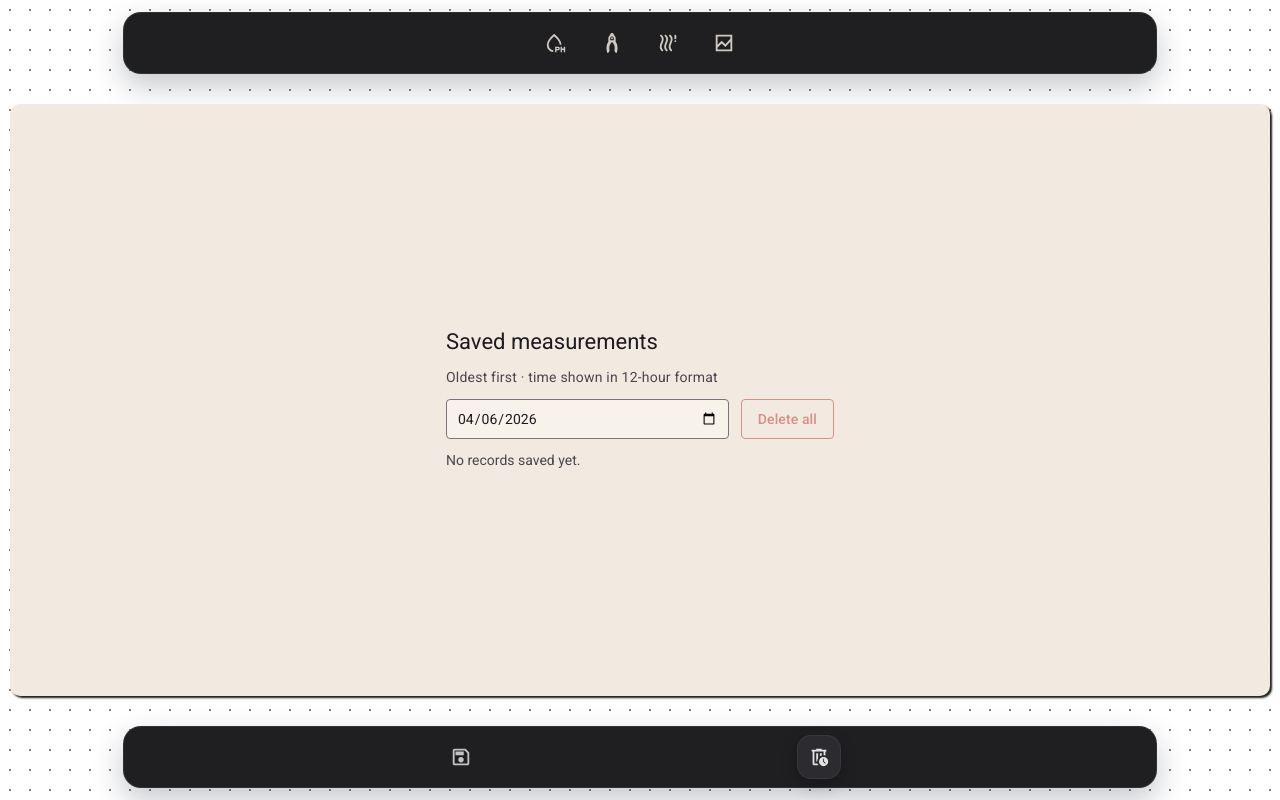
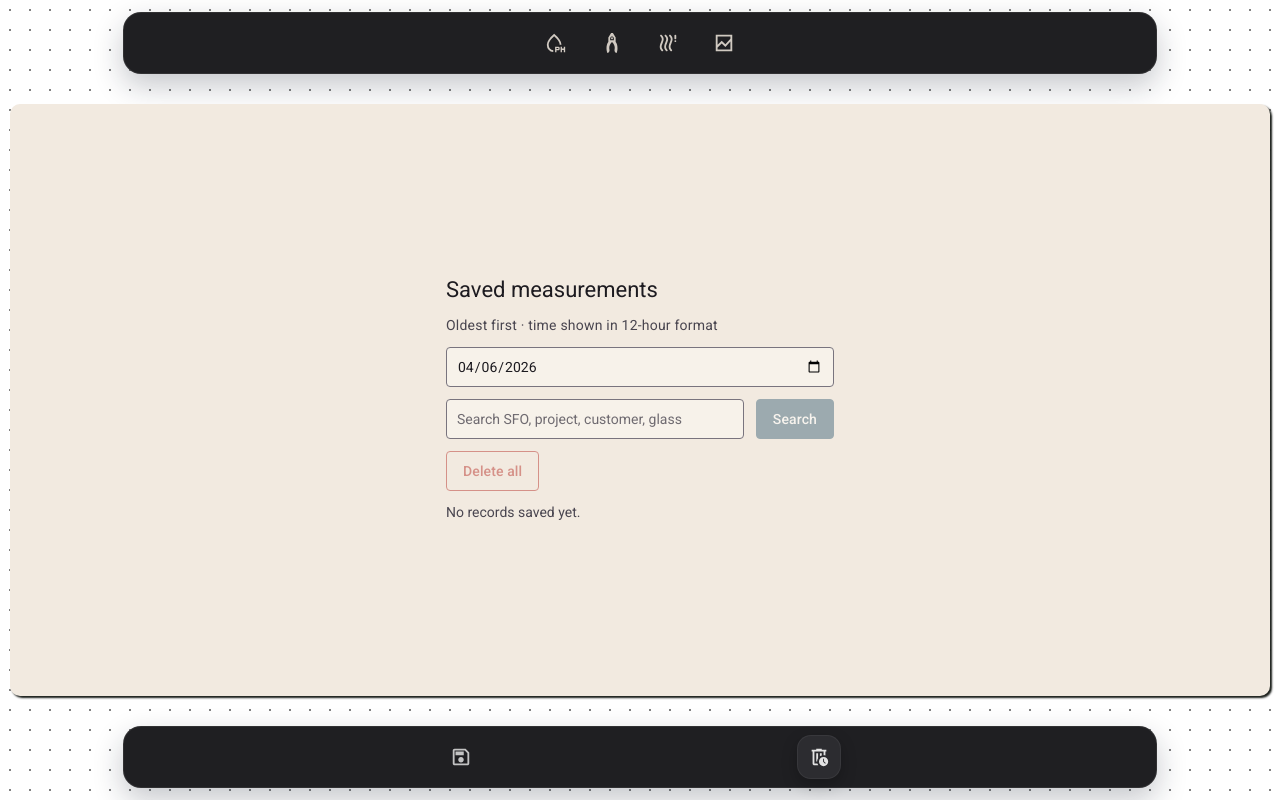
Before and after one commit to shyamrudrapati35/matrixqctools, a React (Vite) app: page /dgu/save in a window 1280 px wide. Built offline with nearby package versions, Linux system fonts and the light colour scheme.

Commit message:
added search function

```diff
--- a/src/pages/savepage/Save.jsx
+++ b/src/pages/savepage/Save.jsx
@@ -68,6 +68,20 @@ function cleanClipboardText(text) {
       return hasClipboardValue(entry.slice(separatorIndex + 1));
     })
     .join("\n\n");
+}
+
+function getSearchableText(m) {
+  return [
+    m.sfo,
+    m.customer,
+    m.project,
+    m.glassType,
+    m.spec,
+    ...Object.values(m),
+  ]
+    .filter((value) => value != null)
+    .map((value) => String(value).toLowerCase())
+    .join(" ");
 }
 
 function formatCardData(m, category) {
@@ -274,6 +288,8 @@ export default function Save({ category }) {
   const [deleting, setDeleting] = useState(false);
   const [copySuccess, setCopySuccess] = useState(false);
   const [selectedDate, setSelectedDate] = useState(() => formatDateInputValue());
+  const [searchQuery, setSearchQuery] = useState("");
+  const [submittedSearchQuery, setSubmittedSearchQuery] = useState("");
 
   function onLoadMeasurement(measurement) {
     const draftKey = getDraftStorageKey(category);
@@ -358,10 +374,19 @@ export default function Save({ category }) {
     };
   }, [category]);
 
-  const filteredItems = items.filter((m) => isSameLocalDate(m.time, selectedDate));
+  const dateFilteredItems = items.filter((m) => isSameLocalDate(m.time, selectedDate));
+  const normalizedSearchQuery = submittedSearchQuery.trim().toLowerCase();
+  const isSearchActive = normalizedSearchQuery !== "";
+  const filteredItems = isSearchActive
+    ? items.filter((m) => getSearchableText(m).includes(normalizedSearchQuery))
+    : dateFilteredItems;
+
+  const onSearch = () => {
+    setSubmittedSearchQuery(searchQuery.trim());
+  };
 
   const onDeleteAll = async () => {
-    if (filteredItems.length === 0) return;
+    if (dateFilteredItems.length === 0) return;
 
     const selectedDateLabel = formatSelectedDate(selectedDate);
     const ok = window.confirm(
@@ -372,7 +397,7 @@ export default function Save({ category }) {
     setDeleting(true);
     setError("");
     try {
-      const idsToDelete = filteredItems.map((item) => item.id);
+      const idsToDelete = dateFilteredItems.map((item) => item.id);
       await deleteMeasurementsByIds(idsToDelete, category);
       setItems((currentItems) => currentItems.filter((item) => !idsToDelete.includes(item.id)));
     } catch (err) {
@@ -403,11 +428,40 @@ export default function Save({ category }) {
             onChange={(event) => setSelectedDate(event.target.value || formatDateInputValue())}
           />
         </label>
+        <label className="m3-save-search-field">
+          <input
+            type="search"
+            className="m3-save-search-field__input"
+            value={searchQuery}
+            onChange={(event) => {
+              const nextValue = event.target.value;
+              setSearchQuery(nextValue);
+              if (nextValue.trim() === "") {
+                setSubmittedSearchQuery("");
+              }
+            }}
+            onKeyDown={(event) => {
+              if (event.key === "Enter") {
+                onSearch();
+              }
+            }}
+            placeholder="Search SFO, project, customer, glass"
+            aria-label="Search saved measurements"
+          />
+        </label>
+        <button
+          type="button"
+          className="m3-save-search-btn"
+          onClick={onSearch}
+          disabled={loading || searchQuery.trim() === ""}
+        >
+          Search
+        </button>
         <button
           type="button"
           className="m3-save-delete-all"
           onClick={onDeleteAll}
-          disabled={loading || filteredItems.length === 0 || deleting}
+          disabled={loading || dateFilteredItems.length === 0 || deleting}
         >
           {deleting ? "Deleting…" : "Delete all"}
         </button>
@@ -421,8 +475,10 @@ export default function Save({ category }) {
         </p>
       ) : items.length === 0 ? (
         <p className="m3-save-list__state">No records saved yet.</p>
+      ) : !isSearchActive && dateFilteredItems.length === 0 ? (
+        <p className="m3-save-list__state">No records saved for this date.</p>
       ) : filteredItems.length === 0 ? (
-        <p className="m3-save-list__state">No records saved for this date.</p>
+        <p className="m3-save-list__state">No matching records for this search.</p>
       ) : (
         <ul className="m3-card-list" aria-label="Saved measurements">
           {filteredItems.map((m) => (
--- a/src/pages/savepage/style.css
+++ b/src/pages/savepage/style.css
@@ -70,6 +70,12 @@
   flex: 1;
 }
 
+.m3-save-search-field {
+  display: flex;
+  min-width: 220px;
+  flex: 1 1 210px;
+}
+
 .m3-save-date-field__label {
   color: var(--md-sys-color-on-surface-variant);
   font-size: 0.75rem;
@@ -78,7 +84,8 @@
   line-height: 1.2;
 }
 
-.m3-save-date-field__input {
+.m3-save-date-field__input,
+.m3-save-search-field__input {
   width: 100%;
   min-height: 40px;
   padding: 0 10px;
@@ -90,15 +97,57 @@
   font-size: 0.875rem;
 }
 
-.m3-save-date-field__input:focus {
+.m3-save-search-field__input::placeholder {
+  color: var(--md-sys-color-on-surface-variant);
+  opacity: 0.78;
+}
+
+.m3-save-date-field__input:focus,
+.m3-save-search-field__input:focus {
   outline: none;
 }
 
-.m3-save-date-field__input:focus-visible {
+.m3-save-date-field__input:focus-visible,
+.m3-save-search-field__input:focus-visible {
   box-shadow: 0 0 0 3px color-mix(in srgb, var(--md-sys-color-primary) 35%, transparent);
 }
 
 /* Material 3 — outlined button (error / destructive) */
+.m3-save-search-btn {
+  font-family: inherit;
+  min-height: 40px;
+  padding: 0 16px;
+  border-radius: var(--md-sys-shape-corner-extra-small);
+  border: 1px solid var(--md-sys-color-primary);
+  background: var(--md-sys-color-primary);
+  color: var(--md-sys-color-on-primary);
+  cursor: pointer;
+  font-size: 0.875rem;
+  font-weight: 500;
+  letter-spacing: 0.00857em;
+  line-height: 1;
+  transition:
+    background-color 0.2s var(--md-sys-motion-easing-emphasized),
+    box-shadow 0.2s var(--md-sys-motion-easing-emphasized);
+}
+
+.m3-save-search-btn:hover:not(:disabled) {
+  background-color: color-mix(in srgb, var(--md-sys-color-primary) 88%, black);
+}
+
+.m3-save-search-btn:focus {
+  outline: none;
+}
+
+.m3-save-search-btn:focus-visible {
+  box-shadow: 0 0 0 3px color-mix(in srgb, var(--md-sys-color-primary) 35%, transparent);
+}
+
+.m3-save-search-btn:disabled {
+  opacity: 0.45;
+  cursor: not-allowed;
+}
+
 .m3-save-delete-all {
   font-family: inherit;
   min-height: 40px;
```
